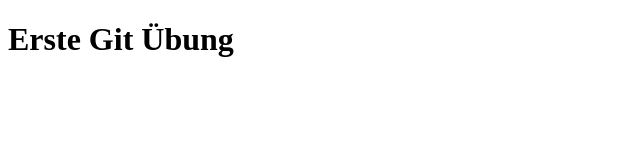
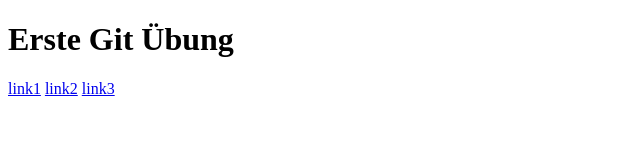
Before and after one commit to Frankman111/Webtest, a plain HTML site: page index.html in a window 1280 px wide. Shown: the whole page, without its empty margins (0-640 px from the left). Drawn offline with Linux system fonts and the light colour scheme.

Commit message:
nav finish

```diff
--- a/index.html
+++ b/index.html
@@ -7,6 +7,12 @@
 <body>
   <header>
       <h1>Erste Git Übung</h1>
+      <nav>
+          <a href="#">link1</a>
+          <a href="#">link2</a>
+          <a href="#">link3</a>
+      </nav>
   </header>
+
 </body>
 </html>
```
